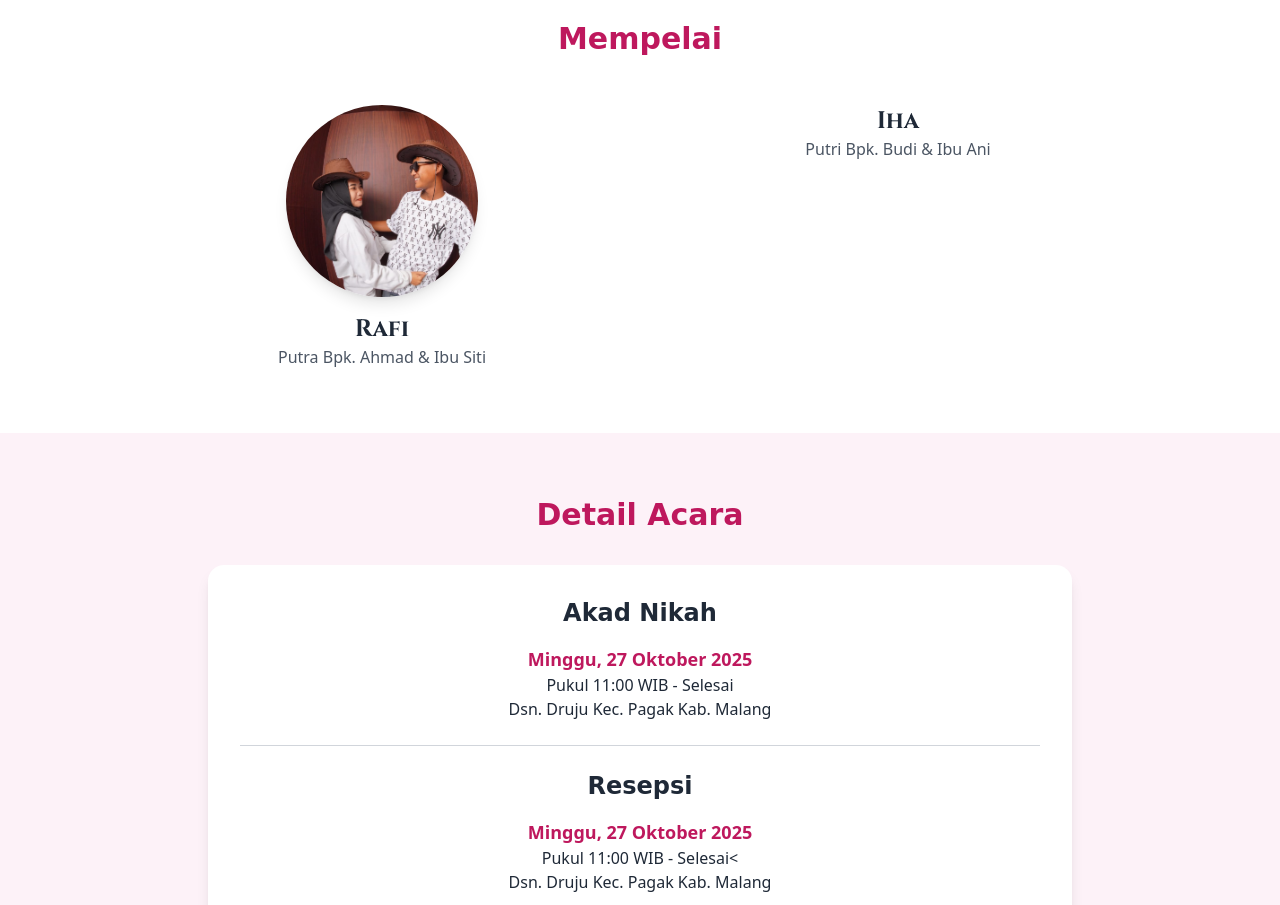
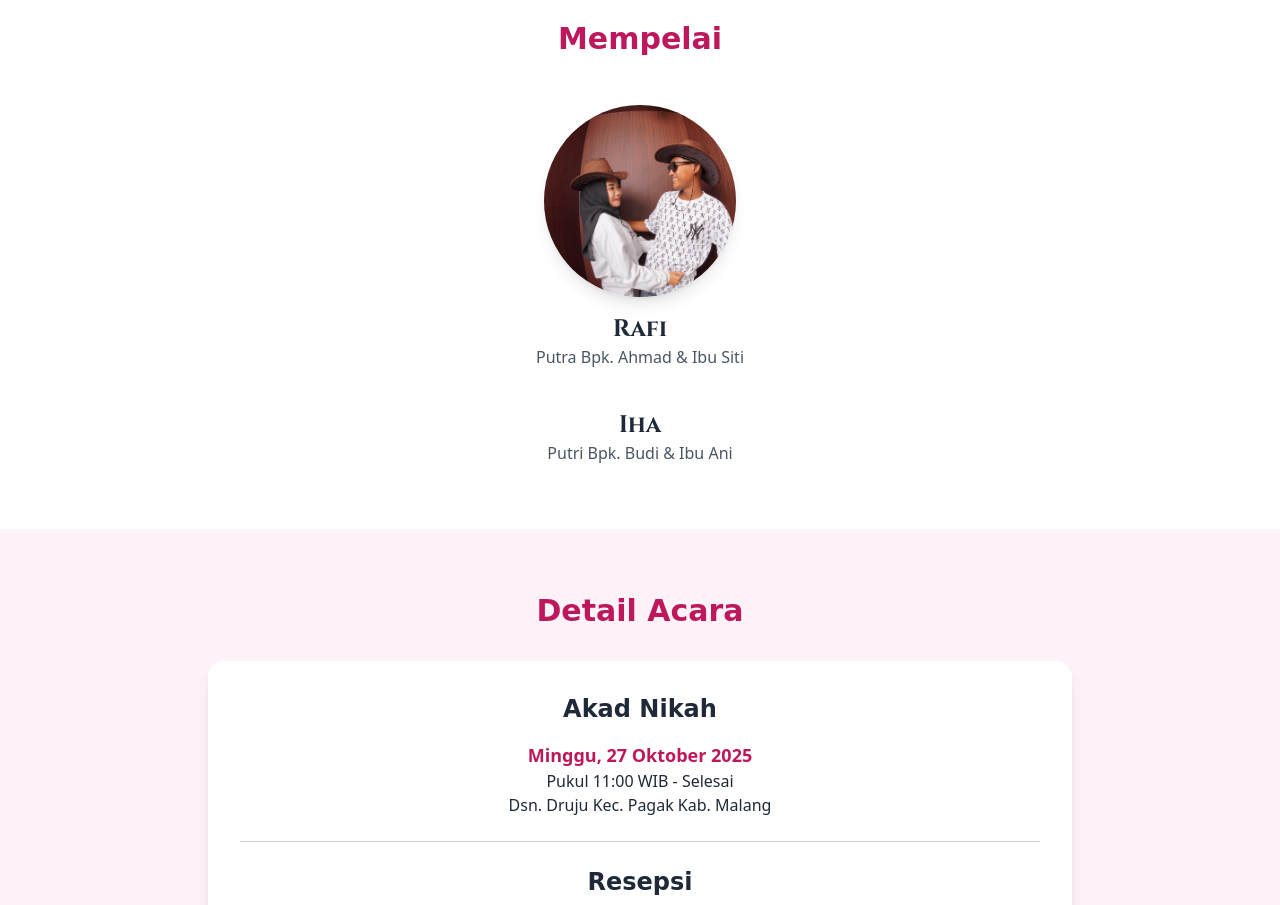
Before and after one commit to isoul87/ihaandrafi, a website: page index.html in a window 1280 px wide. Shown: the part 1011-1916 px from the top of the page. Drawn offline with nearby package versions, Linux system fonts and the light colour scheme; a web font is replaced by a local one.

```diff
--- a/index.html
+++ b/index.html
@@ -78,7 +78,7 @@
         <p class="text-lg md:text-2xl mb-6">Maha Suci Engkau yang telah menciptakan makhluknya berpasangan - pasangan Ya Tuhan, jika engkau memperkenalkan Putra - putri kami:</p>
       </div>
       <h2 class="text-3xl font-bold text-pink-700 mb-12 font-cross">Mempelai</h2>
-      <div class="grid md:grid-cols-2 gap-10">
+      <div class="grid   gap-10">
         <div class="flex flex-col items-center">
           <img src="src/img/nikah.jpg" alt="Mempelai Pria" class="rounded-full shadow-lg w-48 h-48 object-cover mb-4">
           <h3 class="text-2xl font-bold font-cinzel">Rafi</h3>
```
